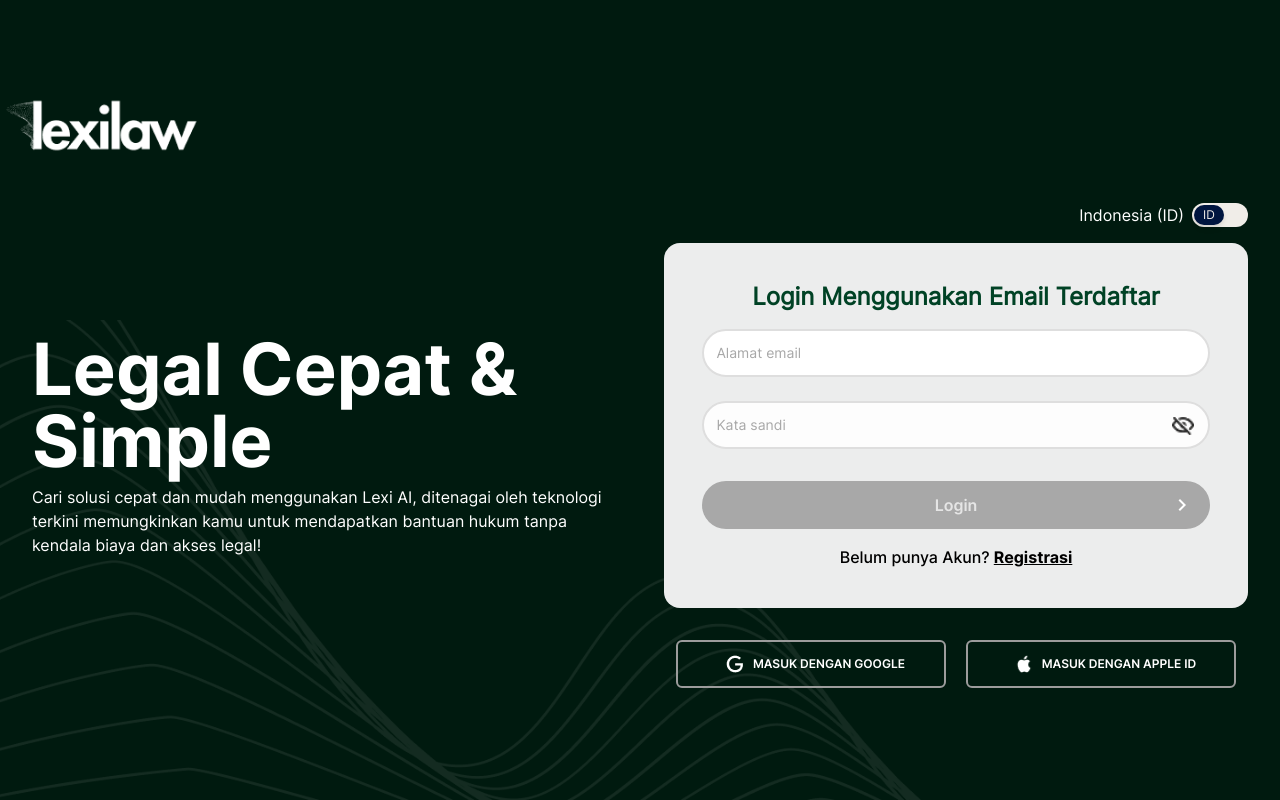
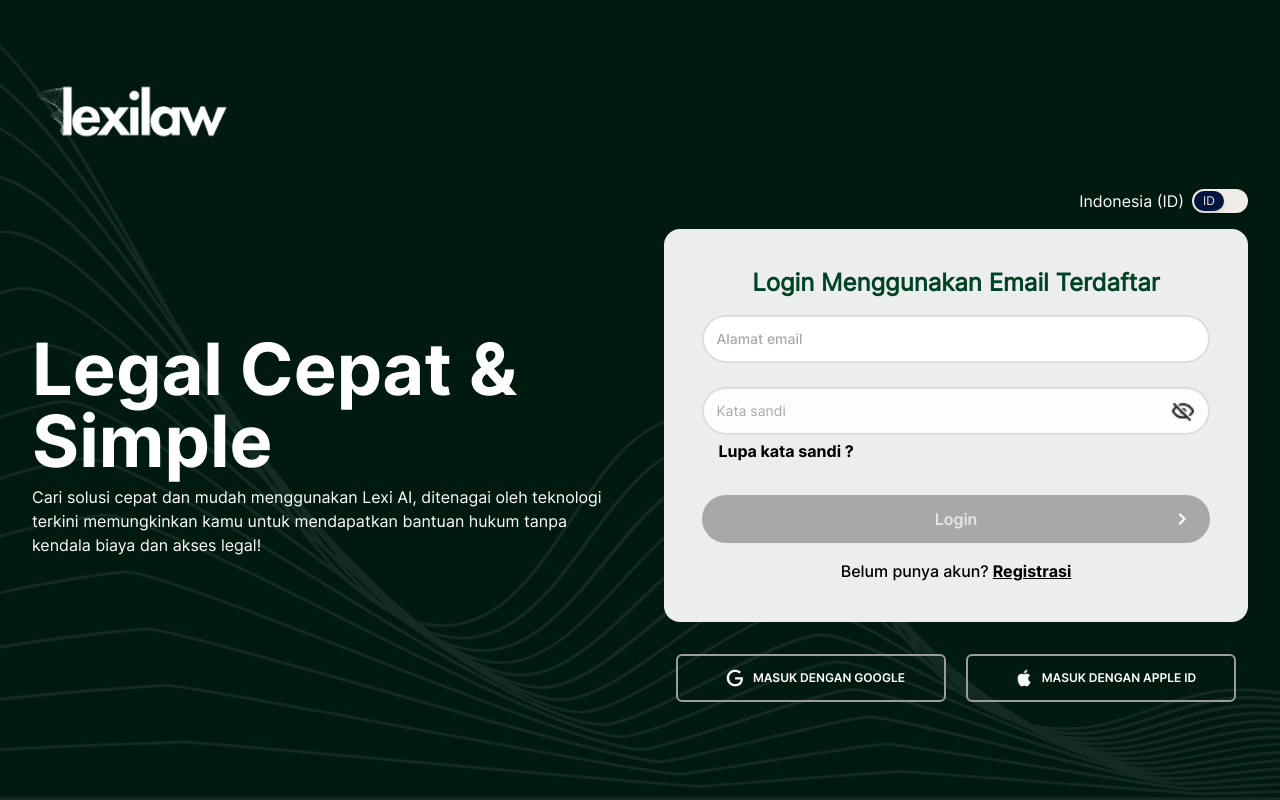
Before and after one commit to leobgs/lexilaw-web, a React (Create React App) app: page / in a window 1280 px wide. Built offline with nearby package versions, Linux system fonts and the light colour scheme; no server answers.

Commit message:
add 2 language & added link forget email

```diff
--- a/public/locales/en/translation.json
+++ b/public/locales/en/translation.json
@@ -13,6 +13,10 @@
       "image_picker_hint": "Use file max 5mb, min 200px x 200px",
       "submit_button": "Create New Account",
       "already_have_account": "Already have an account?",
+      "forgot_password": "Forgot password ?",
+      "registration": "Registration",
+      "dont_have_an_account_yet": "Don't have an account yet?",
+      "login_using_registered_email": "Login Using Registered Email",
       "otp": {
         "heading": "Enter OTP",
         "send_to": "OTP has been sent to email",
--- a/public/locales/id/translation.json
+++ b/public/locales/id/translation.json
@@ -13,6 +13,10 @@
       "image_picker_hint": "Gunakan file maks 5mb, min 200px x 200px",
       "submit_button": "Selanjutnya",
       "already_have_account": "Sudah punya akun?",
+      "forgot_password": "Lupa kata sandi ?",
+      "registration": "Registrasi",
+      "dont_have_an_account_yet": "Belum punya akun?",
+      "login_using_registered_email": "Login Menggunakan Email Terdaftar",
       "error_messages": {
         "image_error": ""
       },
--- a/src/components/Button/Button.scss
+++ b/src/components/Button/Button.scss
@@ -53,16 +53,16 @@
 }
 
 .btn-secondary-hover {
-  background: #a8a8a8;
-  color: rgba(255, 255, 255, 0.7);
-  border: 2px transparent;
-  &:hover,
-  &:focus {
-    background: linear-gradient(180deg, rgba(4, 78, 239, 1) 0%, rgba(0, 40, 128, 1) 100%);
-    color: #ffffff;
-    border: 2px solid #5c72a1;
-    box-shadow: 0 0.5rem 1rem rgba(30, 27, 220, 0.3) !important;
+  &.disabled {
+    background: #a8a8a8;
+    color: rgba(255, 255, 255, 0.7);
+    border: 2px transparent;
+    box-shadow: unset;
   }
+  background: linear-gradient(180deg, rgba(4, 78, 239, 1) 0%, rgba(0, 40, 128, 1) 100%);
+  color: #ffffff;
+  border: 2px solid #5c72a1;
+  box-shadow: 0 0.5rem 1rem rgba(30, 27, 220, 0.3) ;
 }
 
 .bg-outline-transparent {
--- a/src/views/Auth/Login.jsx
+++ b/src/views/Auth/Login.jsx
@@ -4,10 +4,12 @@ import { InputPassword } from "components/InputPassword";
 import { Input } from "components/Input";
 import React, { useState } from "react";
 import { useGlobalContext } from "hooks/context";
-import "./Login.scss";
 import AuthCard from "components/Card/AuthCard";
+import { useTranslation } from "react-i18next";
 
 export const Login = () => {
+  const { t } = useTranslation();
+
   const { openAlert } = useGlobalContext();
 
   const [form, setForm] = useState({ email: "", password: "" });
@@ -33,7 +35,7 @@ export const Login = () => {
   return (
     <AuthCard>
       <h2 className="mb-[1rem] text-green-900 text-2xl font-semibold text-center">
-        Login Menggunakan Email Terdaftar
+        {t("login_using_registered_email", { keyPrefix: "auth.register" })}
       </h2>
 
       <Input
@@ -41,20 +43,24 @@ export const Login = () => {
         value={form.email}
         onChange={handleChangeForm}
         className="w-full rounded-full"
-        inputClass="!border-secondary-logo focus:outline-secondary-logo"
+        inputClass="!border-secondary-logo focus:outline-secondary-logo font-medium"
         rowed
-        placeholder="Alamat email"
+        placeholder={t("email", { keyPrefix: "auth.register" })}
       />
 
       <InputPassword
         name="password"
-        className="w-full mt-[1.5rem]"
-        inputClassName="!border-secondary-logo focus:outline-secondary-logo"
-        placeholder="Kata sandi"
+        className="w-full mt-[1.5rem] mb-[4px]"
+        inputClassName="!border-secondary-logo focus:outline-secondary-logo font-medium"
+        placeholder={t("password", { keyPrefix: "auth.register" })}
         value={form.password}
         onChange={handleChangeForm}
         error={error}
       />
+
+      <a className="font-bold text-gray-900 ms-[16px]" href="">
+        {t("forgot_password", { keyPrefix: "auth.register" })}
+      </a>
 
       <Button
         // onClick={() => openAlert({ title: 'Halo Dek,', messages: 'Prima Kusumo', image: images.apple })}
@@ -69,9 +75,9 @@ export const Login = () => {
       />
 
       <p className="text-center font-medium">
-        Belum punya Akun?
+        {t("dont_have_an_account_yet", { keyPrefix: "auth.register" })}
         <a className="font-bold text-gray-900 underline ms-1" href="/register">
-          Registrasi
+          {t("registration", { keyPrefix: "auth.register" })}
         </a>
       </p>
     </AuthCard>
--- a/src/views/Auth/Login.scss
+++ b/src/views/Auth/Login.scss
@@ -12,38 +12,9 @@ body {
         background-size: cover;
         background-repeat: no-repeat;
         width: 100%;
-        height: 60%;
+        height: 100%;
     }
 }
 .card {
     background: #eceded;
-
-    // & input{
-
-    // }
 }
-
-body {
-    background: #001a0f;
-}
-.bg_auth {
-    background: #001a0f;
-    &::before {
-        content: "";
-        background-image: url("/../src/assets/images/bg_register_login.png");
-        position: absolute;
-        bottom: 0;
-        background-position: center;
-        background-size: cover;
-        background-repeat: no-repeat;
-        width: 100%;
-        height: 60%;
-    }
-}
-.card {
-    background: #eceded;
-
-    // & input{
-
-    // }
-}
--- a/src/views/Auth/layouts/AuthLayout.jsx
+++ b/src/views/Auth/layouts/AuthLayout.jsx
@@ -4,6 +4,7 @@ import images from "assets/images";
 import { Button } from "components/Button/Button";
 import { Toggle } from "components/Toggle/Toggle";
 import { useTranslation } from "react-i18next";
+import "../Login.scss";
 
 export default function AuthLayout() {
   const { t } = useTranslation();
@@ -36,7 +37,7 @@ export default function AuthLayout() {
   };
 
   return (
-    <div className="bg-contain bg-center  h-screen bg_auth flex items-center flex-col relative">
+    <div className="bg-contain bg-center h-screen bg_auth flex items-center flex-col relative">
       {isOnMobileSize && isOnAuthPage && (
         <div className="navBar border-b-2 border-green-900 md: w-full">
           <Button
@@ -54,7 +55,7 @@ export default function AuthLayout() {
           <img
             src={images.lexilaw_logo}
             alt=""
-            className="logo md:!block pb-[2rem] mx-auto md:mx-0 w-[120px] md:w-[160px] lg:w-[200px] md:ms-[-20px] lg:ms-0 lg:ms-[-30px]"
+            className="logo md:!block pb-[2rem] mx-auto md:mx-0 w-[120px] md:w-[160px] lg:w-[200px] md:ms-[-20px] lg:ms-0"
           />
         )}
 
```
Also changed, not shown: 1 other file (tests, documents, lock files or other folders).
